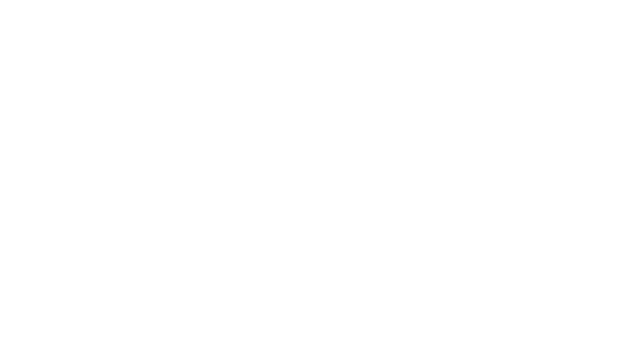
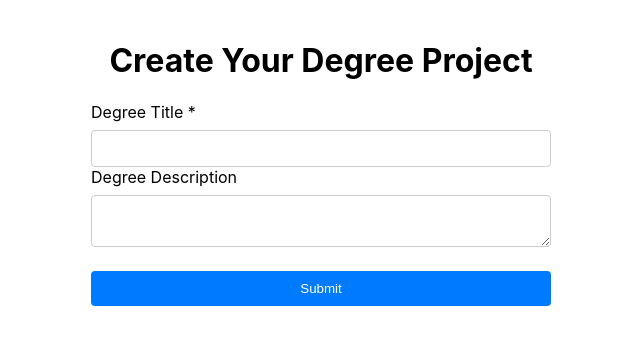
Before and after one commit to KirilChingarov/AcademiX-FrontEnd, a React (Create React App) app: page /create-degree-project in a window 1280 px wide. Before the commit this address had no page. Shown: the top 344 px of the page, without its empty margins (319-959 px from the left). Built offline with nearby package versions, Linux system fonts and the light colour scheme.

Commit message:
Added page for degree project creation

```diff
--- a/src/App.js
+++ b/src/App.js
@@ -1,5 +1,6 @@
 import { BrowserRouter, Routes, Route } from 'react-router-dom'
 import LoginPage from './pages/Login/LoginPage'
+import CreateDegreeProjectPage from './pages/CreateDegreeProject/CreateDegreeProjectPage'
 
 function App() {
   return (
@@ -7,6 +8,10 @@ function App() {
       <BrowserRouter>
         <Routes>
           <Route path='/login' element={<LoginPage />} />
+          <Route
+            path='/create-degree-project'
+            element={<CreateDegreeProjectPage />}
+          />
         </Routes>
       </BrowserRouter>
     </div>
--- /dev/null
+++ b/src/pages/CreateDegreeProject/CreateDegreeProjectPage.css
@@ -0,0 +1,41 @@
+.degreeProjectForm {
+    margin: 0 auto;
+    max-width: 500px;
+    padding: 20px;
+}
+
+.degreeProjectForm h1 {
+    text-align: center;
+}
+
+.degreeProjectForm form {
+    display: flex;
+    flex-direction: column;
+}
+
+.degreeProjectForm label {
+    margin-bottom: 8px;
+}
+
+.degreeProjectForm input,
+.degreeProjectForm textarea {
+    width: 100%;
+    padding: 10px;
+    margin-top: 8px;
+    border: 1px solid #ccc;
+    border-radius: 4px;
+}
+
+.degreeProjectForm button {
+    padding: 10px 20px;
+    cursor: pointer;
+    margin-top: 20px;
+    border: none;
+    border-radius: 4px;
+    background-color: #007bff;
+    color: white;
+}
+
+.degreeProjectForm button:hover {
+    background-color: #0056b3;
+}
--- /dev/null
+++ b/src/pages/CreateDegreeProject/CreateDegreeProjectPage.js
@@ -0,0 +1,46 @@
+import React, { useState } from 'react'
+import './CreateDegreeProjectPage.css'
+
+const CreateDegreeProjectPage = () => {
+  const [degreeTitle, setDegreeTitle] = useState('')
+  const [degreeDescription, setDegreeDescription] = useState('')
+
+  const handleSubmit = (event) => {
+    event.preventDefault()
+    console.log('Degree Title:', degreeTitle)
+    console.log('Degree Description:', degreeDescription)
+  }
+
+  return (
+    <div className='degreeProjectForm'>
+      <h1>Create Your Degree Project</h1>
+      <form onSubmit={handleSubmit}>
+        <div className='formGroup'>
+          <label htmlFor='degreeTitle'>Degree Title *</label>
+          <input
+            type='text'
+            id='degreeTitle'
+            className='formInput'
+            value={degreeTitle}
+            onChange={(e) => setDegreeTitle(e.target.value)}
+            required
+          />
+        </div>
+        <div className='formGroup'>
+          <label htmlFor='degreeDescription'>Degree Description</label>
+          <textarea
+            id='degreeDescription'
+            className='formInput'
+            value={degreeDescription}
+            onChange={(e) => setDegreeDescription(e.target.value)}
+          />
+        </div>
+        <button type='submit' className='submitButton'>
+          Submit
+        </button>
+      </form>
+    </div>
+  )
+}
+
+export default CreateDegreeProjectPage
```
